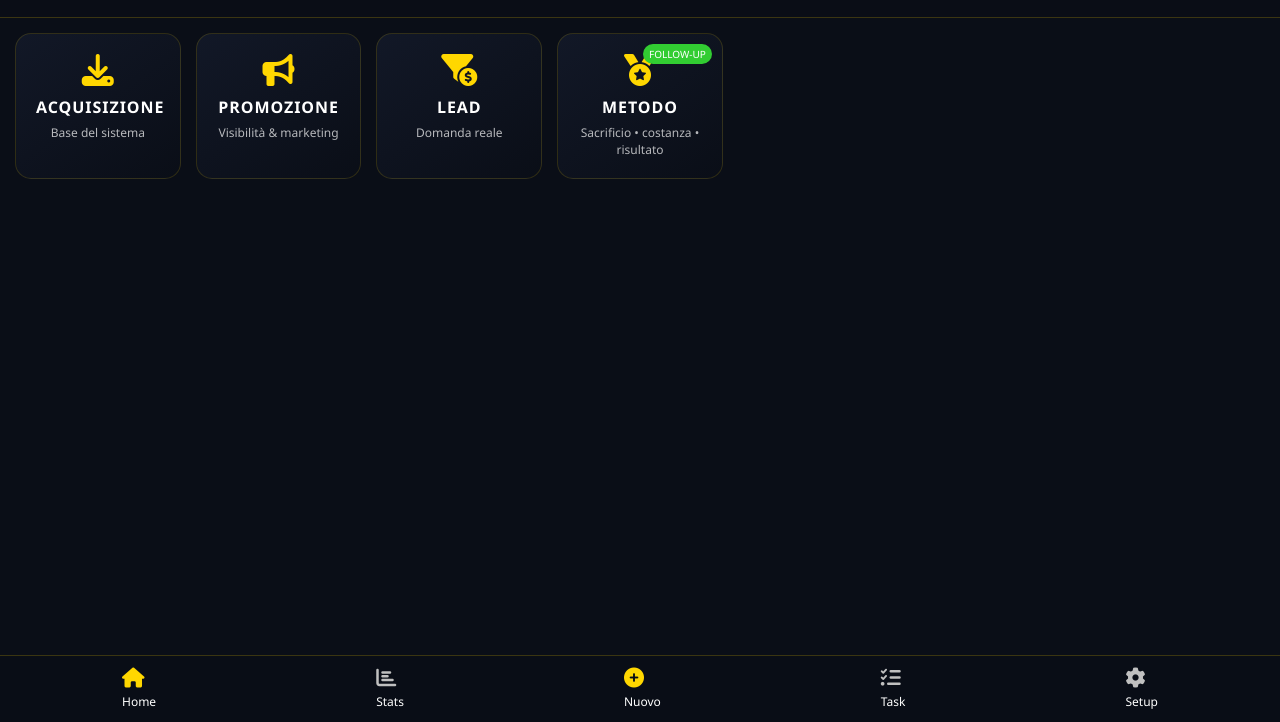
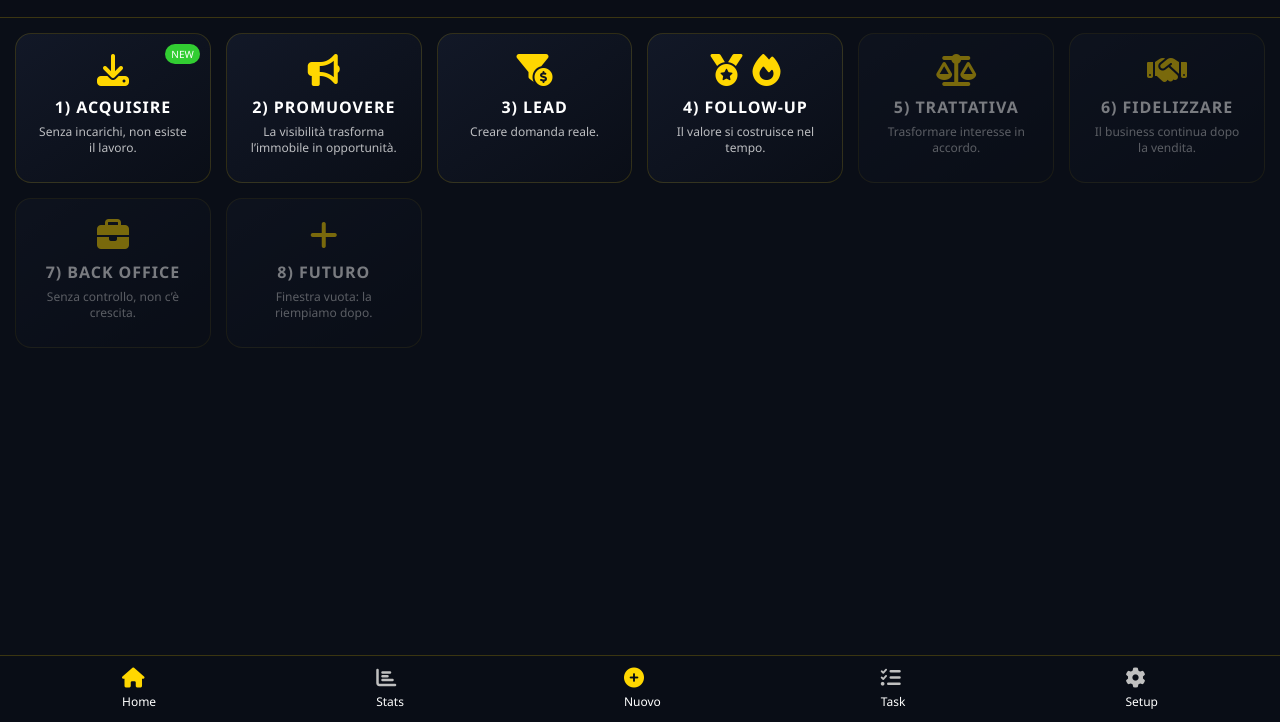
Before and after one commit to josephsocialmedia2-spec/gestionale, a plain HTML site: page index.html in a window 1280 px wide. Shown: the part 78-800 px from the top of the page. Drawn offline with Linux system fonts and the light colour scheme.

Commit message:
Update index.html

```diff
--- a/index.html
+++ b/index.html
@@ -3,11 +3,14 @@
 <head>
 <meta charset="UTF-8">
 <meta name="viewport" content="width=device-width, initial-scale=1.0">
-<title>Dashboard Gestionale</title>
+<title>Gestionale – Dashboard</title>
 
 <link rel="stylesheet" href="https://cdnjs.cloudflare.com/ajax/libs/font-awesome/6.4.0/css/all.min.css">
 
 <style>
+/* =======================
+   VARIABILI
+======================= */
 :root{
   --gold:#FFD700;
   --silver:#C0C0C0;
@@ -16,10 +19,15 @@
   --card:#121827;
 }
 
+/* =======================
+   RESET
+======================= */
 *{margin:0;padding:0;box-sizing:border-box;font-family:Segoe UI,Roboto,Arial,sans-serif}
 body{background:var(--dark);color:#fff;min-height:100vh}
 
-/* HEADER */
+/* =======================
+   HEADER
+======================= */
 .header{
   padding:20px;
   text-align:center;
@@ -34,23 +42,28 @@ body{background:var(--dark);color:#fff;min-height:100vh}
 }
 .subtitle{font-size:14px;color:var(--silver)}
 
-/* GRID */
+/* =======================
+   GRID CARTE
+======================= */
 .container{padding:15px 15px 90px}
 .cards{
   display:grid;
-  grid-template-columns:repeat(auto-fill,minmax(160px,1fr));
+  grid-template-columns:repeat(auto-fill,minmax(180px,1fr));
   gap:15px
 }
 .card{
   position:relative;
   padding:20px;
-  min-height:140px;
+  min-height:150px;
   border-radius:16px;
+  text-decoration:none;
+  color:#fff;
   text-align:center;
   background:linear-gradient(145deg,#121827,#0A0E17);
   border:1px solid rgba(255,215,0,.15);
   transition:.3s;
   cursor:pointer;
+  user-select:none;
 }
 .card:hover{
   transform:translateY(-8px) scale(1.03);
@@ -59,7 +72,9 @@ body{background:var(--dark);color:#fff;min-height:100vh}
 }
 .card i{font-size:32px;color:var(--gold);margin-bottom:10px}
 .card h3{font-size:16px;margin-bottom:6px;letter-spacing:.06em}
-.card p{font-size:12px;color:rgba(255,255,255,.7)}
+.card p{font-size:12px;color:rgba(255,255,255,.72);line-height:1.3}
+
+/* badge opzionale */
 .badge{
   position:absolute;
   top:10px;
@@ -70,7 +85,34 @@ body{background:var(--dark);color:#fff;min-height:100vh}
   border-radius:10px
 }
 
-/* FOOTER */
+/* stato non collegato */
+.card.disabled{
+  opacity:.45;
+  cursor:not-allowed;
+}
+.card.disabled:hover{
+  transform:none;
+  box-shadow:none;
+  border-color:rgba(255,215,0,.15);
+}
+
+/* iconcine multiple (per FOLLOW-UP) */
+.icon-stack{
+  display:inline-flex;
+  align-items:center;
+  justify-content:center;
+  gap:10px;
+  margin-bottom:10px;
+}
+.icon-stack i{
+  font-size:32px;
+  color:var(--gold);
+  margin-bottom:0; /* override */
+}
+
+/* =======================
+   FOOTER (solo estetica)
+======================= */
 .footer{
   position:fixed;
   bottom:0;left:0;
@@ -89,6 +131,7 @@ body{background:var(--dark);color:#fff;min-height:100vh}
   display:flex;
   flex-direction:column;
   gap:5px;
+  cursor:pointer
 }
 .footer i{font-size:20px;color:var(--silver)}
 .footer .active i{color:var(--gold)}
@@ -99,68 +142,117 @@ body{background:var(--dark);color:#fff;min-height:100vh}
 
 <header class="header">
   <h1 class="main-title">GESTIONALE</h1>
-  <p class="subtitle">Metodo operativo • dalla disciplina al risultato</p>
+  <p class="subtitle">Dashboard • 7 pilastri + 1 spazio futuro</p>
 </header>
 
 <main class="container">
   <section class="cards">
 
-  <!-- ACQUISIZIONE -->
-  <div class="card" onclick="apri('acquisizione')">
+    <div class="card" data-key="acquisire">
       <i class="fas fa-download"></i>
-    <h3>ACQUISIZIONE</h3>
-    <p>Base del sistema</p>
+      <h3>1) ACQUISIRE</h3>
+      <p>Senza incarichi, non esiste il lavoro.</p>
+      <span class="badge" title="Solo esempio">NEW</span>
     </div>
 
-  <!-- PROMOZIONE -->
-  <div class="card" onclick="apri('promozione')">
+    <div class="card" data-key="promuovere">
+      <!-- ✅ icona più “promozione” -->
       <i class="fas fa-bullhorn"></i>
-    <h3>PROMOZIONE</h3>
-    <p>Visibilità & marketing</p>
+      <h3>2) PROMUOVERE</h3>
+      <p>La visibilità trasforma l’immobile in opportunità.</p>
     </div>
 
-  <!-- LEAD -->
-  <div class="card" onclick="apri('lead')">
+    <div class="card" data-key="lead">
       <i class="fas fa-funnel-dollar"></i>
-    <h3>LEAD</h3>
-    <p>Domanda reale</p>
+      <h3>3) LEAD</h3>
+      <p>Creare domanda reale.</p>
     </div>
 
-  <!-- METODO / FOLLOW-UP -->
-  <div class="card" onclick="apri('metodo')">
+    <div class="card" data-key="followup">
+      <!-- ✅ sacrificio + trofeo: medaglia + fuoco -->
+      <div class="icon-stack" aria-label="Sacrificio e Trofeo">
         <i class="fas fa-medal"></i>
-    <h3>METODO</h3>
-    <p>Sacrificio • costanza • risultato</p>
-    <span class="badge">FOLLOW-UP</span>
+        <i class="fas fa-fire"></i>
+      </div>
+      <h3>4) FOLLOW-UP</h3>
+      <p>Il valore si costruisce nel tempo.</p>
+    </div>
+
+    <div class="card" data-key="trattativa">
+      <i class="fas fa-scale-balanced"></i>
+      <h3>5) TRATTATIVA</h3>
+      <p>Trasformare interesse in accordo.</p>
+    </div>
+
+    <div class="card" data-key="fidelizzare">
+      <i class="fas fa-handshake"></i>
+      <h3>6) FIDELIZZARE</h3>
+      <p>Il business continua dopo la vendita.</p>
+    </div>
+
+    <div class="card" data-key="backoffice">
+      <i class="fas fa-briefcase"></i>
+      <h3>7) BACK OFFICE</h3>
+      <p>Senza controllo, non c’è crescita.</p>
+    </div>
+
+    <div class="card disabled" data-key="vuoto" title="Spazio futuro">
+      <i class="fas fa-plus"></i>
+      <h3>8) FUTURO</h3>
+      <p>Finestra vuota: la riempiamo dopo.</p>
     </div>
 
   </section>
 </main>
 
 <footer class="footer">
-  <button class="active"><i class="fas fa-home"></i>Home</button>
-  <button><i class="fas fa-chart-bar"></i>Stats</button>
-  <button><i class="fas fa-plus-circle" style="color:var(--gold)"></i>Nuovo</button>
-  <button><i class="fas fa-tasks"></i>Task</button>
-  <button><i class="fas fa-cog"></i>Setup</button>
+  <button class="active" type="button"><i class="fas fa-home"></i>Home</button>
+  <button type="button" onclick="alert('Lo aggiungiamo dopo')"><i class="fas fa-chart-bar"></i>Stats</button>
+  <button type="button" onclick="alert('Lo aggiungiamo dopo')"><i class="fas fa-plus-circle" style="color:var(--gold)"></i>Nuovo</button>
+  <button type="button" onclick="alert('Lo aggiungiamo dopo')"><i class="fas fa-tasks"></i>Task</button>
+  <button type="button" onclick="alert('Lo aggiungiamo dopo')"><i class="fas fa-cog"></i>Setup</button>
 </footer>
 
 <script>
+/* =====================================================
+   CONFIG: URL PROGRAMMI ESTERNI (GitHub Pages)
+   - Quando un URL è vuoto, la card diventa "disabled"
+===================================================== */
 const PROGRAMMI = {
-  acquisizione: "https://josephsocialmedia2-spec.github.io/acquisizione/",
-  promozione: "https://josephsocialmedia2-spec.github.io/promozione/",
+  acquisire: "https://josephsocialmedia2-spec.github.io/acquisizione/",
+  promuovere: "https://josephsocialmedia2-spec.github.io/promozione/",
   lead: "https://josephsocialmedia2-spec.github.io/lead/",
-  metodo: "https://josephsocialmedia2-spec.github.io/gestionale/followup/"
+  followup: "https://josephsocialmedia2-spec.github.io/gestionale/followup/",
+  trattativa: "",
+  fidelizzare: "",
+  backoffice: "",
+  vuoto: ""
 };
 
-function apri(nome){
-  const url = PROGRAMMI[nome];
+function apriProgramma(key){
+  const url = PROGRAMMI[key];
   if(!url){
     alert("Programma non ancora collegato");
     return;
   }
-  window.open(url,"_blank");
+  window.open(url, "_blank", "noopener,noreferrer");
 }
+
+// attacco click + stato
+document.querySelectorAll(".card").forEach(card => {
+  const key = card.getAttribute("data-key");
+  const url = PROGRAMMI[key];
+
+  // se non c'è url e non è la card "vuoto", la disabilito automaticamente
+  if(!url && key !== "vuoto"){
+    card.classList.add("disabled");
+  }
+
+  card.addEventListener("click", () => {
+    if(card.classList.contains("disabled")) return;
+    apriProgramma(key);
+  });
+});
 </script>
 
 </body>
```
Lines whose indentation alone changed are shown as unchanged.
